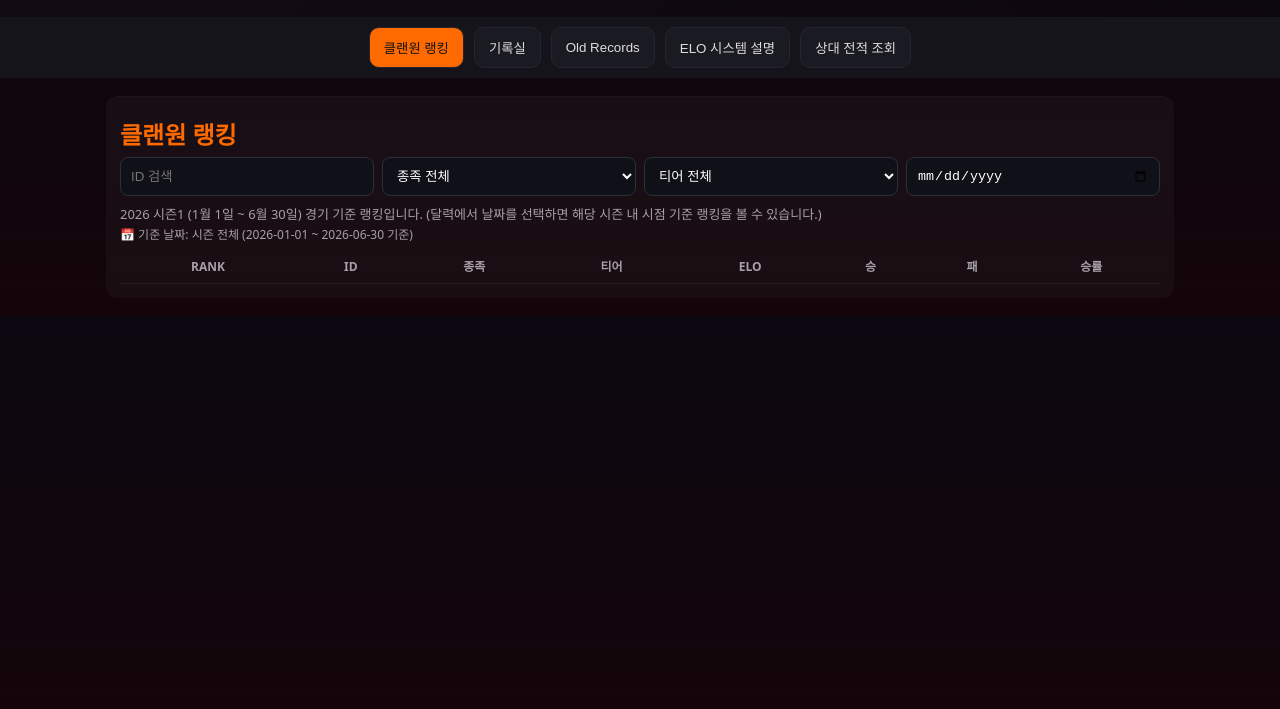
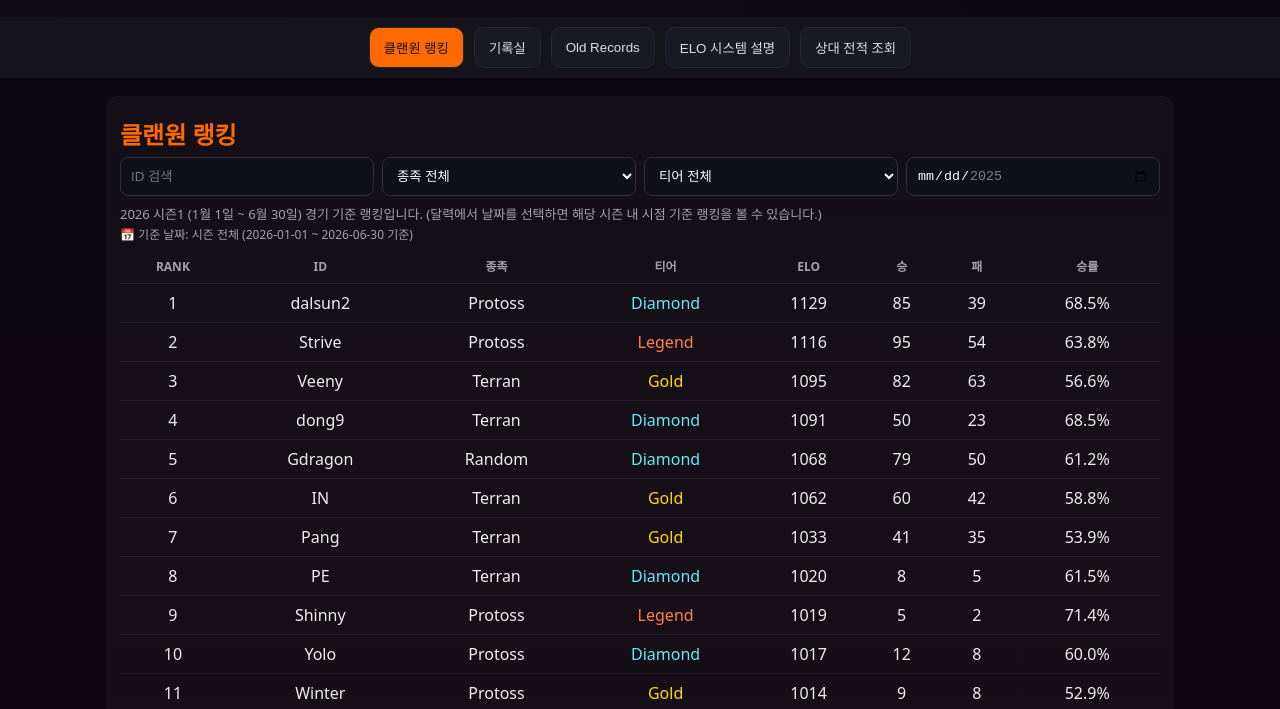
Before and after one commit to geronimo-45/Attaboy, a plain HTML site: page index.html in a window 1280 px wide. Shown: the part 91-800 px from the top of the page. Drawn offline with nearby package versions, Linux system fonts and the light colour scheme.

Commit message:
Update index.html

```diff
--- a/index.html
+++ b/index.html
@@ -344,7 +344,7 @@
     ];
 
     // 🔹 현재 시즌 설정 (지금은 2026 시즌1)
-    const CURRENT_SEASON_KEY = '2026S1';
+    const CURRENT_SEASON_KEY = '2025';
     const CURRENT_SEASON = SEASONS.find(s => s.key === CURRENT_SEASON_KEY) || SEASONS[0];
 
     // 🔹 탈퇴/숨김 ID
```
